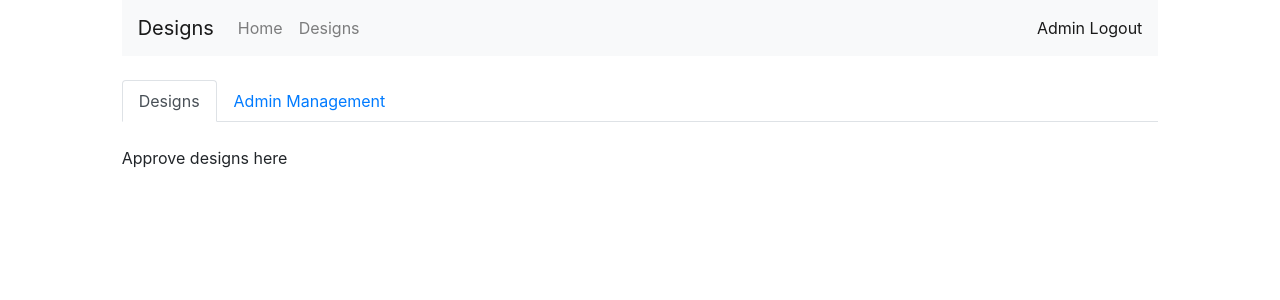
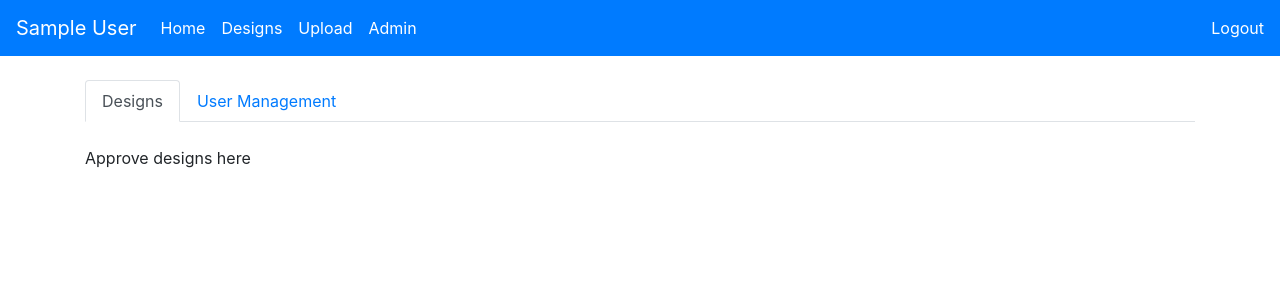
Before and after one commit to sziyan/designer, a Flask app: page /admin in a window 1280 px wide. Shown: the top 300 px of the page. Run offline with Flask 2, Linux system fonts and the light colour scheme; a user stored in the database is signed in; tables that the repository leaves empty hold one stand-in row (values such as "Sample post"); some libraries are stand-ins or nearby versions.

Commit message:
Furnished admin panel. Working on uploads.

```diff
--- a/app/forms.py
+++ b/app/forms.py
@@ -1,6 +1,6 @@
-from flask_wtf import FlaskForm
-from wtforms import StringField, PasswordField, IntegerField, DecimalField, SubmitField, SelectField, FloatField
-from wtforms.validators import InputRequired,Optional
+from flask_wtf import FlaskForm, Form
+from wtforms import StringField, PasswordField, SubmitField, SelectField, FileField
+from wtforms.validators import InputRequired, Email
 from app.models import User
 
 
@@ -12,6 +12,7 @@ class LoginForm(FlaskForm):
 class RegisterForm(FlaskForm):
     username = StringField('Username', validators=[InputRequired()])
     name = StringField('Name', validators=[InputRequired()])
+    email = StringField('Email', validators=[Email("Invalid Email")])
     password = PasswordField('Password', validators=[InputRequired()])
     password2 = PasswordField('Enter password again', validators=[InputRequired()])
     register_submit = SubmitField('Register')
@@ -29,3 +30,21 @@ class AdminForm(FlaskForm):
                 value = u.username
                 new_choice.append((value, label))
         self.username.choices = new_choice
+
+class DesignerForm(FlaskForm):
+    username = SelectField(u'Username', choices=[], validators=[InputRequired()])
+    designer_submit = SubmitField('Assign Designer')
+
+    def update_choices(self):
+        new_choice = []
+        designers = User.query.all()
+        for u in designers:
+            if u.isDesigner is not True:
+                label = u.name
+                value = u.username
+                new_choice.append((value, label))
+        self.username.choices = new_choice
+
+class UploadDesign(FlaskForm):
+    file = FileField()
+    file_submit = SubmitField('Upload')
--- a/app/models.py
+++ b/app/models.py
@@ -1,6 +1,7 @@
+from flask_login import UserMixin
+from werkzeug.security import generate_password_hash, check_password_hash
 from app import db, login
-from werkzeug.security import generate_password_hash, check_password_hash
-from flask_login import UserMixin
+
 
 @login.user_loader
 def load_user(id):
@@ -10,6 +11,7 @@ class User(UserMixin, db.Model):
     id = db.Column(db.Integer, primary_key=True)
     username = db.Column(db.String(64), index=True, unique=True)
     name = db.Column(db.String(64), index=True)
+    email = db.Column(db.String(128), unique=True)
     password_hash = db.Column(db.String(128), nullable=True)
     isDesigner = db.Column(db.Boolean, nullable=True)
     isAdmin = db.Column(db.Boolean, nullable=True)
--- a/app/routes.py
+++ b/app/routes.py
@@ -1,27 +1,40 @@
+from flask import render_template, redirect, url_for, flash
+from flask_login import current_user, login_user, login_required, logout_user
+from app import app, db
+from app.forms import LoginForm, RegisterForm, AdminForm, DesignerForm, UploadDesign
 from app.models import User, Designs
-from flask import render_template,redirect, url_for, flash
-from app.forms import LoginForm, RegisterForm, AdminForm
-from flask_login import current_user, login_user,login_required,logout_user
-from app import app,db
+import os
+
+from werkzeug.utils import secure_filename
+
+UPLOAD_FOLDER = '/designs/'
+ALLOWED_EXTENSIONS = {'txt', 'pdf', 'png', 'jpg', 'jpeg', 'gif'}
+app.config['UPLOAD_FOLDER'] = UPLOAD_FOLDER
 
 @app.route("/")
 @app.route("/index")
 def index():
     return render_template("index.html")
 
+def allowed_file(filename):
+    return '.' in filename and \
+           filename.rsplit('.', 1)[1].lower() in ALLOWED_EXTENSIONS
+
 @app.route('/register', methods=['POST', 'GET'])
 def register():
     form = RegisterForm()
 
     if form.register_submit.data and form.validate():
+        print(form.errors)
         user = User.query.filter_by(username=form.username.data).first()
         if user is None: #user does not exist
             if form.password.data == form.password2.data: #password matches
-                new_user = User(username=form.username.data, name=form.name.data)
+                new_user = User(username=form.username.data, name=form.name.data, email=form.email.data)
                 new_user.set_password(form.password.data)
                 db.session.add(new_user)
                 db.session.commit()
-                flash('Account created successfully', 'success')
+                flash('Account created successfully. Kindly login now.', 'success')
+                return redirect(url_for('login'))
             else: #user does  not exist but password does not match
                 flash('Password does not match', 'danger')
                 return redirect(url_for('register'))
@@ -63,6 +76,8 @@ def admin():
     else:
         admin_form = AdminForm()
         admin_form.update_choices()
+        designer_form = DesignerForm()
+        designer_form.update_choices()
         if admin_form.admin_submit.data and admin_form.validate():
             user = User.query.filter_by(username=admin_form.username.data).first()
             if user is not None:
@@ -73,4 +88,26 @@ def admin():
             else:
                 flash("User does not exist", 'danger')
                 return redirect(url_for('admin'))
-        return render_template('admin.html', admin_form=admin_form)
+        if designer_form.designer_submit.data and designer_form.validate():
+            user = User.query.filter_by(username=designer_form.username.data).first()
+            if user is not None:
+                user.set_designer()
+                db.session.commit()
+                flash("User approved as designer.", "success")
+                return redirect(url_for('admin'))
+            else:
+                flash("User does not exist.", "danger")
+        return render_template('admin.html', admin_form=admin_form, designer_form=designer_form)
+
+@app.route('/designer', methods=['POST', 'GET'])
+@login_required
+def designer():
+    if current_user.isDesigner is not True:
+        return redirect(url_for('index'))
+    else:
+        form = UploadDesign()
+        return render_template('designer.html', form=form)
+
+@app.errorhandler(404)
+def error404(e):
+    return render_template('404.html')
--- a/app/templates/admin.html
+++ b/app/templates/admin.html
@@ -7,30 +7,64 @@
     <a class="nav-link active" id="design-tab" data-toggle="tab" href="#designs" role="tab" aria-controls="designs" aria-selected="true">Designs</a>
   </li>
   <li class="nav-item">
-    <a class="nav-link" id="admin-tab" data-toggle="tab" href="#admin" role="tab" aria-controls="admin" aria-selected="false">Admin Management</a>
+    <a class="nav-link" id="user-tab" data-toggle="tab" href="#user" role="tab" aria-controls="user" aria-selected="false">User Management</a>
   </li>
 </ul>
 
 <div class="tab-content" id="adminTabContent">
+  <!-- Design Tab -->
   <div class="tab-pane fade show active" id="designs" role="tabpanel" aria-labelledby="design-tab">
     <br>
     <p>Approve designs here</p>
+  </div>
 
-  </div>
-  <div class="tab-pane fade" id="admin" role="tabpanel" aria-labelledby="admin-tab">
+  <!-- User Management Tab -->
+  <div class="tab-pane fade" id="user" role="tabpanel" aria-labelledby="user-tab">
     <br>
+<!-- Buttons -->
+    <div id="admin_button">
+    <p>
+      <!-- Add Admin button -->
+    <button class="btn btn-success" type="button" data-toggle="collapse" data-target="#add_admin" aria-expanded="false" aria-controls="add_admin">
+        Add Admin
+    </button>
+    <!-- Add Designer button -->
+    <button class="btn btn-warning" type="button" data-toggle="collapse"  data-target="#add_designer" aria-expanded="false" aria-controls="add_designer">
+        Add Designer
+    </button>
+    </p>
+
+    <!-- "Add admin" collapse -->
+    <div class="collapse" id="add_admin" data-parent="#admin_button">
+      <div class="card card-body">
         <form action="" method="post">
           {{ admin_form.hidden_tag() }}
+
           <div class="form-group">
             <label for="username">{{ admin_form.username.label }}</label>
             {{ admin_form.username(class="form-control col-sm-4",id="username") }}
           </div>
+            {{admin_form.admin_submit(class="btn btn-primary")}}
+          </form>
+        </div>
+      </div>
+      <!-- Add designer collapse -->
+      <div class="collapse" id="add_designer" data-parent="#admin_button">
+        <div class="card card-body">
+          <form action="" method="post">
+            {{ designer_form.hidden_tag() }}
 
-        {{admin_form.admin_submit(class="btn btn-primary")}}
+            <div class="form-group">
+              <label for="username">{{ designer_form.username.label }}</label>
+              {{ designer_form.username(class="form-control col-sm-4",id="username") }}
+            </div>
+              {{designer_form.designer_submit(class="btn btn-primary")}}
+            </form>
+          </div>
       </div>
 
     </div>
-
+  </div>
 <br>
 
 <br><br>
--- a/app/templates/base.html
+++ b/app/templates/base.html
@@ -9,26 +9,33 @@
     <title>Designer Concept Store</title>
   </head>
   <body>
-    <div class="container col-sm-10">
-    <nav class="navbar navbar-expand-lg navbar-light bg-light">
-      <a class="navbar-brand" href="/">Designs</a>
+    <nav class="navbar sticky-top navbar-expand-lg navbar-dark bg-primary">
+      <a class="navbar-brand" href="#">{{current_user.name}}</a>
       <button class="navbar-toggler" type="button" data-toggle="collapse" data-target="#navbarSupportedContent" aria-controls="navbarSupportedContent" aria-expanded="false" aria-label="Toggle navigation">
         <span class="navbar-toggler-icon"></span>
       </button>
 
       <div class="collapse navbar-collapse" id="navbarSupportedContent">
         <ul class="navbar-nav mr-auto">
-          <li class="nav-item">
+          <li class="nav-item active">
             <a class="nav-link" href="/">Home</a>
           </li>
-          <li class="nav-item">
+          <li class="nav-item active">
             <a class="nav-link" href="/designs">Designs</a>
           </li>
+          <li class="nav-item active">
+            {% if current_user.isDesigner %}
+            <a class="nav-link" href="/designer">Upload</a>
+            {% endif %}
+          </li>
+          <li class="nav-item active">
+            {% if current_user.isAdmin %}
+            <a class="nav-link" href="/admin">Admin</a>
+            {% endif %}
+          </li>
         </ul>
+
         <span class="navbar-text">
-        {% if current_user.isAdmin %}
-        <a href="/admin">Admin</a>
-        {% endif %}
         {% if current_user.is_authenticated %}
         <a href="/logout">Logout</a>
         {% else %}
@@ -38,8 +45,10 @@
       </div>
     </nav>
 <br>
+    <div class="container">
     {% block content %}
     {% endblock %}
-</div>
+  </div>
+
   </body>
 </html>
```
Also changed, not shown: app/__init__.py (+4 -4 lines), app/templates/404.html (added, +9 -0 lines), app/templates/designer.html (added, +16 -0 lines), app/templates/register.html (+16 -5 lines), migrations/versions/d560c554cb74_.py (added, +30 -0 lines), store.db. Lines whose indentation alone changed are shown as unchanged.
